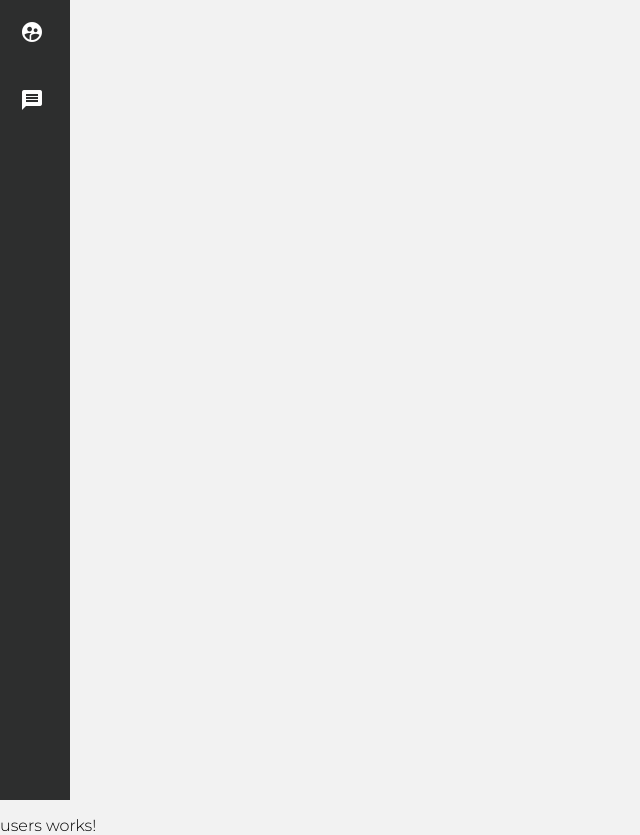
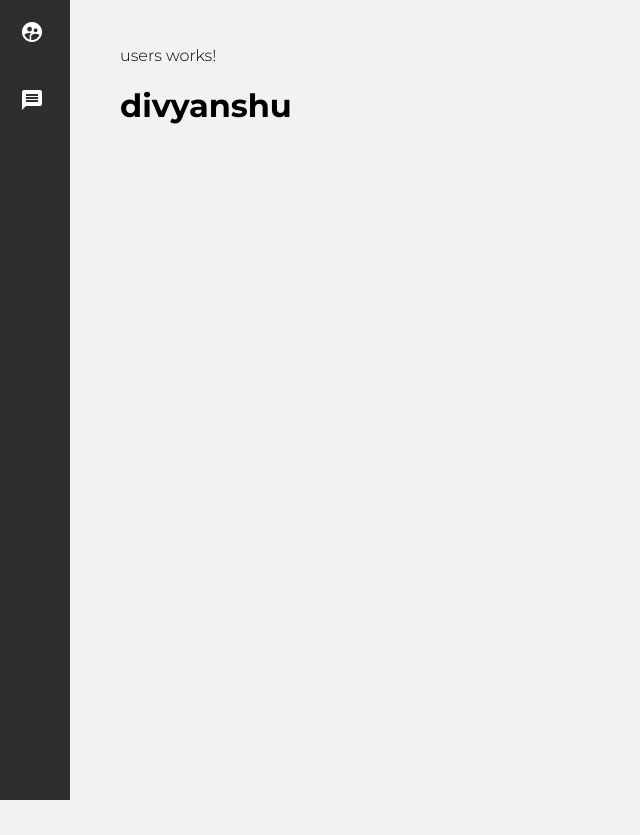
Before and after one commit to divyanshu-rawat/ng-6-rev, an Angular app: page / in a window 1280 px wide. Shown: the whole page, without its empty margins (0-640 px from the left). After the commit the page ends 800 px from the top, so only its background shows below. Built offline with nearby package versions, Linux system fonts and the light colour scheme; no server answers.

Commit message:
Added routing for posts etc

```diff
--- a/src/app/app.component.html
+++ b/src/app/app.component.html
@@ -1,12 +1,7 @@
-<!--The content below is only a placeholder and can be replaced.-->
-<div id='container'>
-  <app-sidebar> </app-sidebar>
+<div id="container">
+  <app-sidebar></app-sidebar>
 
-  <div id='content'>
+  <div id="content">
     <router-outlet></router-outlet>
   </div>
-
 </div>
-
-
-<router-outlet></router-outlet>
--- a/src/app/app.module.ts
+++ b/src/app/app.module.ts
@@ -7,6 +7,8 @@ import { SidebarComponent } from './sidebar/sidebar.component';
 import { PostsComponent } from './posts/posts.component';
 import { UsersComponent } from './users/users.component';
 import { DetailsComponent } from './details/details.component';
+
+import { HttpClientModule } from '@angular/common/http';
 
 @NgModule({
   declarations: [
@@ -18,7 +20,8 @@ import { DetailsComponent } from './details/details.component';
   ],
   imports: [
     BrowserModule,
-    AppRoutingModule
+    AppRoutingModule,
+    HttpClientModule
   ],
   providers: [],
   bootstrap: [AppComponent]
--- a/src/app/users/users.component.html
+++ b/src/app/users/users.component.html
@@ -1,3 +1,6 @@
 <p>
   users works!
 </p>
+
+
+<h1> divyanshu </h1>
--- a/src/app/users/users.component.ts
+++ b/src/app/users/users.component.ts
@@ -1,4 +1,7 @@
 import { Component, OnInit } from '@angular/core';
+import { DataService } from '../data.service';
+import { Observable } from 'rxjs';
+
 
 @Component({
   selector: 'app-users',
@@ -7,9 +10,12 @@ import { Component, OnInit } from '@angular/core';
 })
 export class UsersComponent implements OnInit {
 
-  constructor() { }
+  users$: Object;
+
+  constructor(private api: DataService ) { }
 
   ngOnInit() {
+    this.api.getUsers().subscribe(response => this.users$ = response);
   }
 
 }
```
Also changed, not shown: src/app/app-routing.module.ts (+7 -7 lines).
